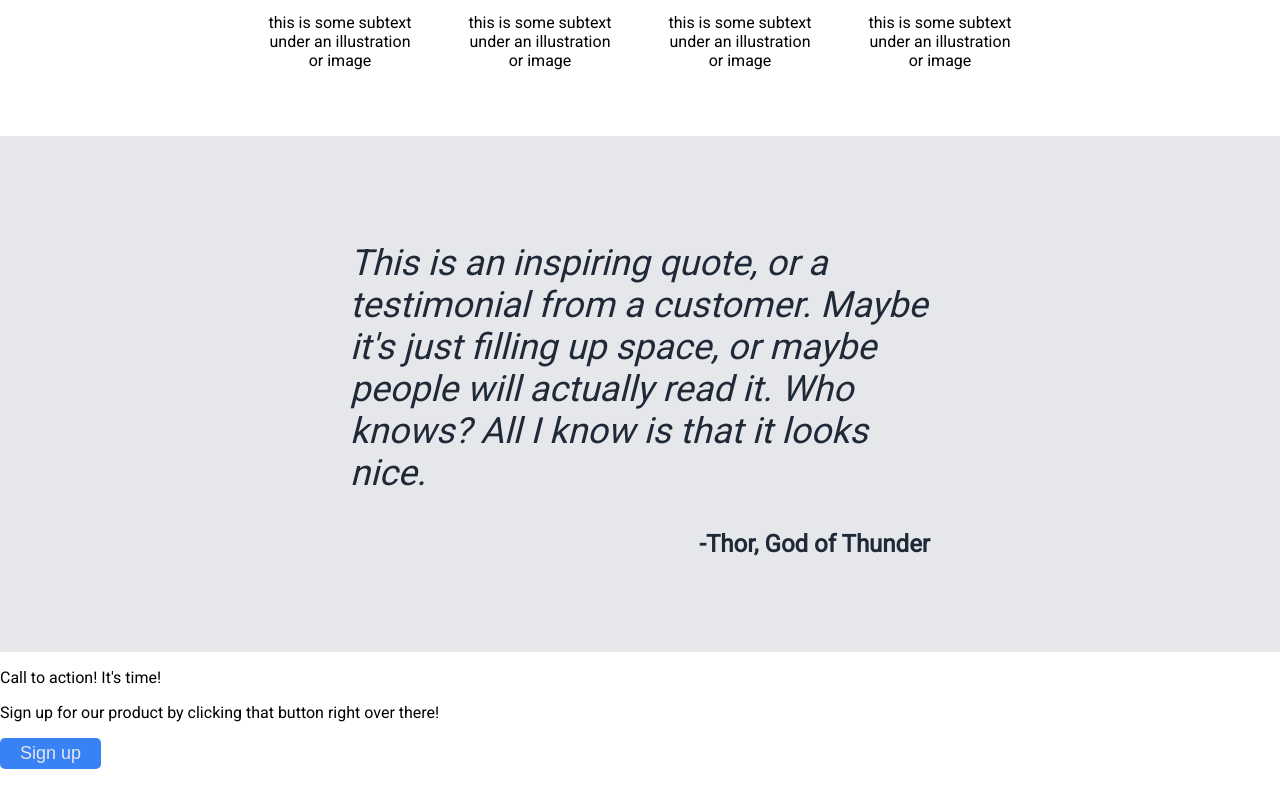
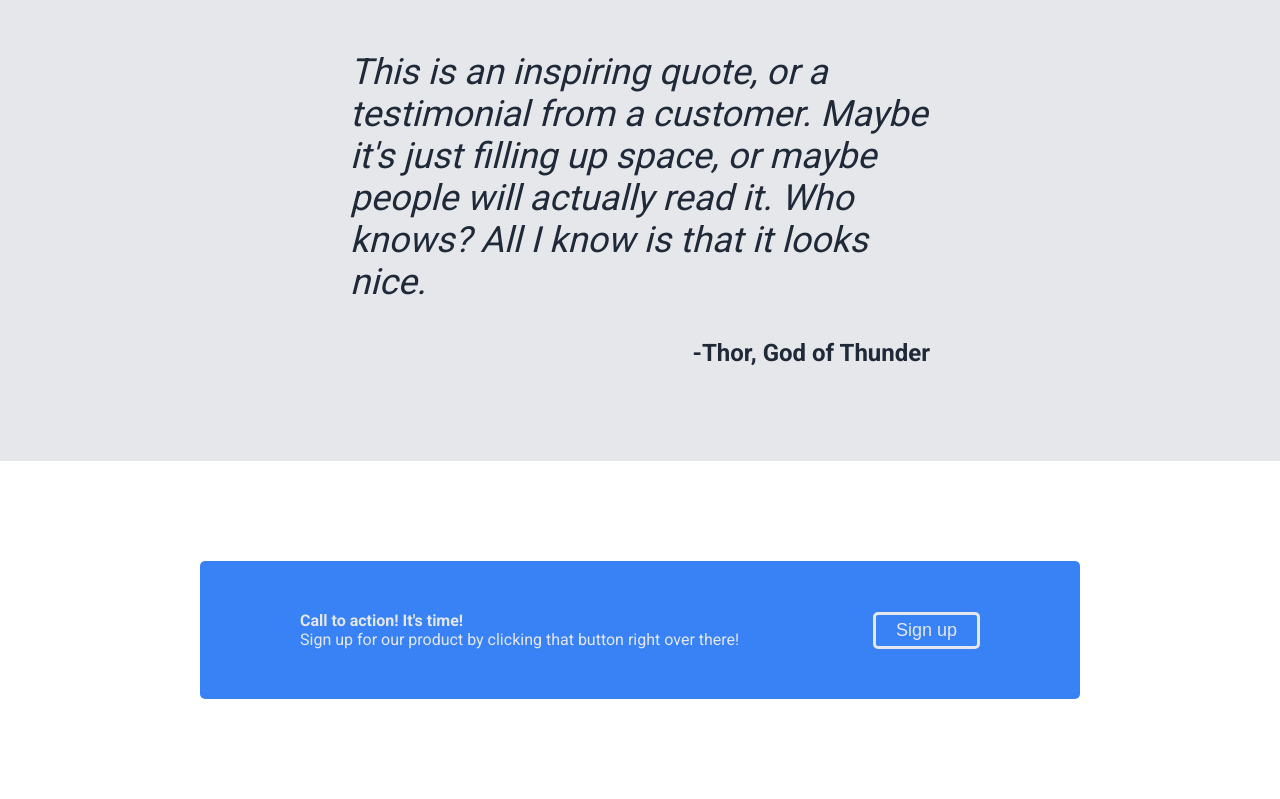
Before and after one commit to michaeljchong/landing-page, a plain HTML site: page index.html in a window 1280 px wide. Shown: the part 945-1744 px from the top of the page. Before the commit the page ends 1714 px from the top, so only its background shows below. Drawn offline with Linux system fonts and the light colour scheme.

Commit message:
Finish call to action subsection

```diff
--- a/index.html
+++ b/index.html
@@ -7,7 +7,7 @@
   <link rel="stylesheet" type="text/css" href="style.css">
   <link rel="preconnect" href="https://fonts.googleapis.com">
   <link rel="preconnect" href="https://fonts.gstatic.com" crossorigin>
-  <link href="https://fonts.googleapis.com/css2?family=Roboto&display=swap" rel="stylesheet">
+  <link href="https://fonts.googleapis.com/css2?family=Roboto:wght@400;700;900&display=swap" rel="stylesheet">
   <title>Landing Page</title>
 </head>
 <body>
@@ -59,8 +59,10 @@
   </div>
 
   <div class="action">
-    <p>Call to action! It's time!</p>
-    <p>Sign up for our product by clicking that button right over there!</p>
+    <div>
+      <p class="call">Call to action! It's time!</p>
+      <p>Sign up for our product by clicking that button right over there!</p>
+    </div>
     <button>Sign up</button>
   </div>
 
--- a/style.css
+++ b/style.css
@@ -17,7 +17,7 @@ a {
   display: flex;
   justify-content: space-between;
   align-items: center;
-  margin: 20px 60vh 100px;
+  margin: 20px 30vh 100px;
 }
 
 .header .logo {
@@ -118,3 +118,27 @@ button {
   font-weight: bold;
   text-align: end;
 }
+
+.action {
+  background-color: #3882F6;
+  color: #E5E7EB;
+  margin: 100px 200px;
+  padding: 50px 100px;
+  border-radius: 5px;
+  display: flex;
+  justify-content: space-between;
+  align-items: center;
+}
+
+.action .call {
+  font-weight: bold;
+}
+
+.action p {
+  margin: 0;
+}
+
+.action button {
+  border: solid;
+  border-color: #E5E7EB;
+}
```
